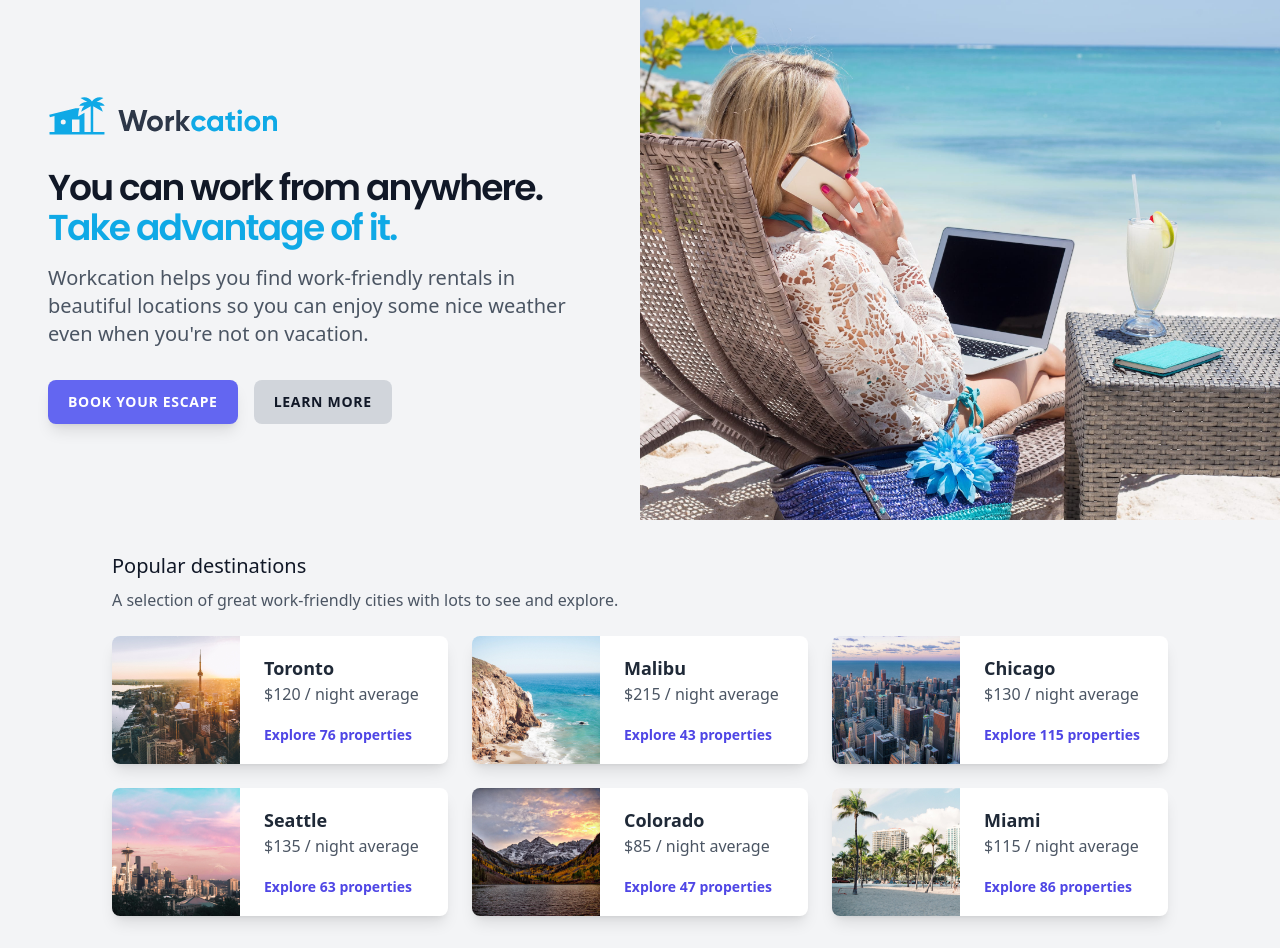
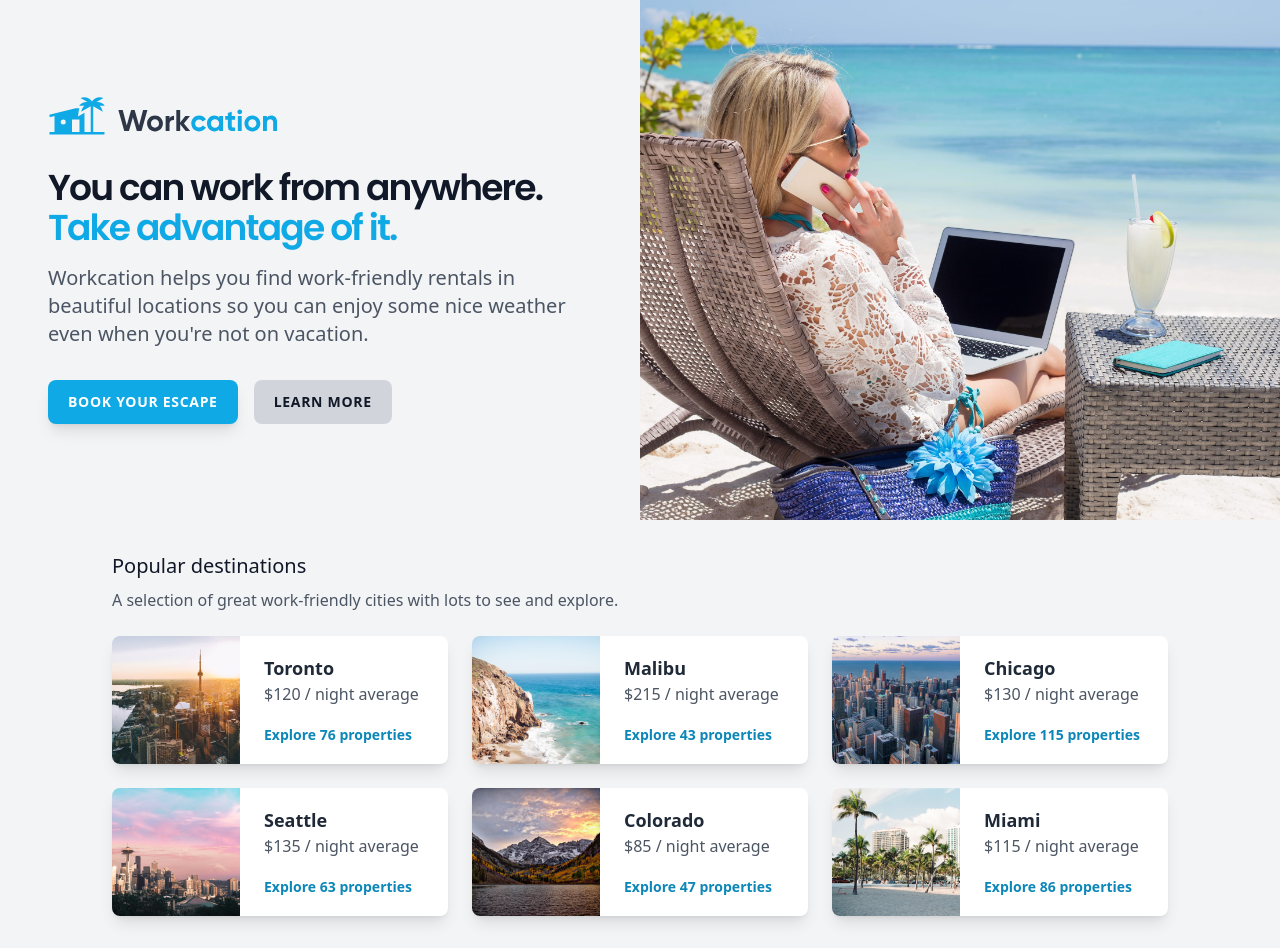
Before and after one commit to BenMKT/tailwind-project, a React (Vite) app: page / in a window 1280 px wide. Built offline with nearby package versions, Linux system fonts and the light colour scheme; the HTML template or start-up script is replaced by a standard one.

Commit message:
Update styles for DestinationCard and buttons in index.css

```diff
--- a/src/components/DestinationCard.tsx
+++ b/src/components/DestinationCard.tsx
@@ -24,7 +24,7 @@
         <div className="mt-4">
           <a
             href="#"
-            className="text-indigo-600 hover:text-indigo-500 font-semibold text-sm"
+            className="text-brand-dark hover:text-brand font-semibold text-sm"
           >
             Explore {destination.propertyCount} properties
           </a>
--- a/src/index.css
+++ b/src/index.css
@@ -8,7 +8,7 @@
     @apply focus:ring focus:ring-offset-2 focus:ring-opacity-50 px-5 py-3 inline-block rounded-lg uppercase tracking-wider font-semibold text-xs sm:text-sm;
   }
   .btn-primary {
-    @apply bg-indigo-500 hover:bg-indigo-400 hover:-translate-y-0.5 transform transition focus:ring-indigo-500 active:bg-indigo-600 text-white shadow-lg;
+    @apply bg-brand hover:bg-brand-light hover:-translate-y-0.5 transform transition focus:ring-brand active:bg-brand-dark text-white shadow-lg;
   }
   .btn-secondary {
     @apply bg-gray-300 hover:bg-gray-200 focus:ring-gray-300 active:bg-gray-500 text-gray-900;
```
